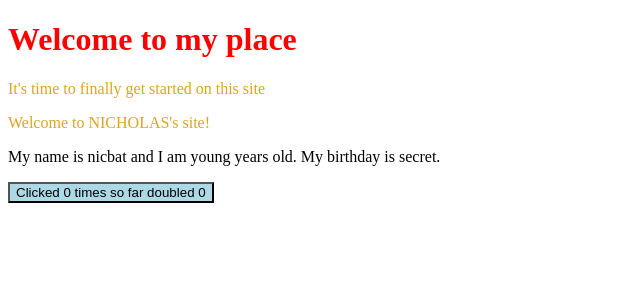
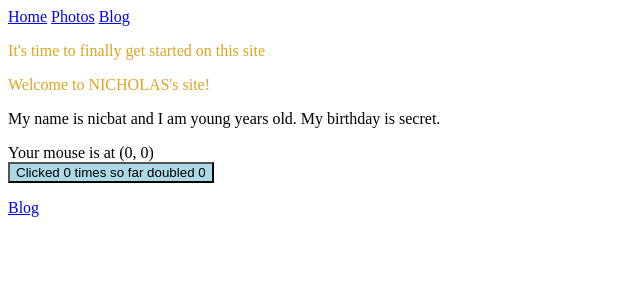
Before and after one commit to nicbat/nicb.at, a SvelteKit app: page / in a window 1280 px wide. Shown: the top 300 px of the page, without its empty margins (0-640 px from the left). Built offline with nearby package versions, Linux system fonts and the light colour scheme.

Commit message:
updating pages

```diff
--- /dev/null
+++ b/src/routes/+error.svelte
@@ -0,0 +1,5 @@
+<script lang="ts">
+	import { page } from '$app/stores';
+</script>
+
+<h1>{$page.status}: {$page.error ? $page.error.message : 'Unknown error'}</h1>
--- /dev/null
+++ b/src/routes/+layout.svelte
@@ -0,0 +1,8 @@
+<nav>
+    <a href="/">Home</a>
+    <a href='/photos'>Photos</a>
+    <a href="/blog">Blog</a>
+    <!-- <a href="/contact">Contact</a> -->
+</nav>
+
+<slot></slot>
--- a/src/routes/+page.svelte
+++ b/src/routes/+page.svelte
@@ -1,8 +1,9 @@
 <script>
-    import AboutMe from "../components/AboutMe.svelte"; // components are capitalized
+    import AboutMe from "../lib/components/AboutMe.svelte"; // components are capitalized
     let name = 'Nicholas'
     let count = 0;
     $: doubled = count * 2;
+    let m = {x: 0, y:0};
 
     function handleClick() {
         count += 1;
@@ -10,6 +11,14 @@
     let warning = '';
     $: if (count >= 10) {
         warning = 'Careful now!!';
+    }
+
+    /**
+     * @param {MouseEvent} event
+     */
+    function handleMove(event) {
+        m.x = event.clientX;
+        m.y = event.clientY;
     }
 </script>
 
@@ -26,15 +35,16 @@
     }
 </style>
 
-<h1>Welcome to my place</h1>
-<!-- <p>Visit <a href="https://kit.svelte.dev">kit.svelte.dev</a> to read the documentation</p> -->
-<!-- <input type="file" id="file-selector"> -->
 <p>It's time to finally get started on this site</p>
 <p>Welcome to {name.toUpperCase()}'s site!</p>
 <AboutMe />
+
+<div on:pointermove={handleMove}>Your mouse is at ({m.x}, {m.y})</div>
+<!-- pointermove only works inside the bounds of the div -->
 
 <button on:click={handleClick}>
     Clicked {count} {count === 1 ? 'time' : 'times'} so far doubled {doubled}
 </button>
 
 <p>{warning}</p>
+<a href="/blog">Blog</a>
--- /dev/null
+++ b/src/routes/blog/+page.svelte
@@ -0,0 +1 @@
+<p>big test</p>
```
Also changed, not shown: src/lib/components/AboutMe.svelte (renamed from src/components/AboutMe.svelte).
